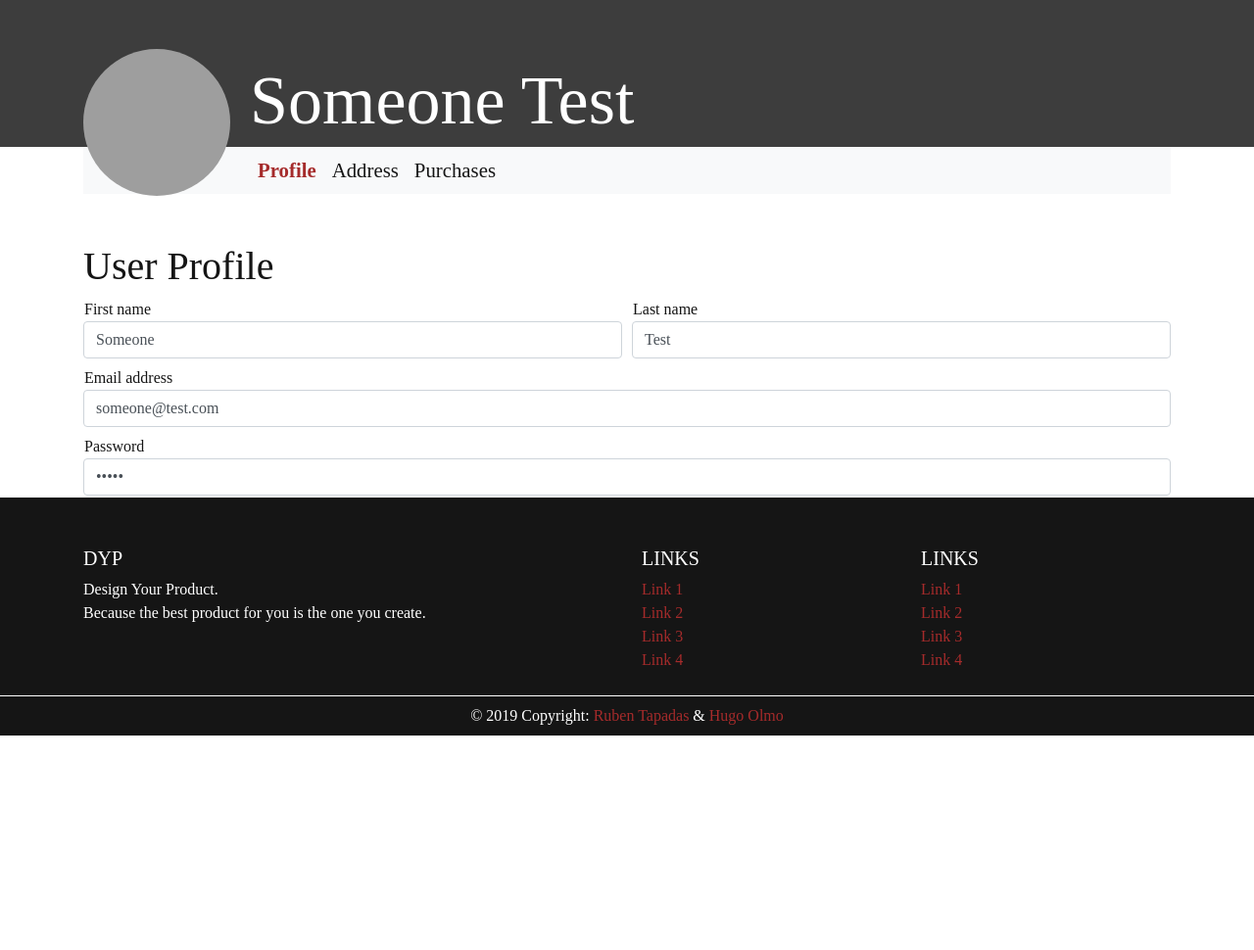
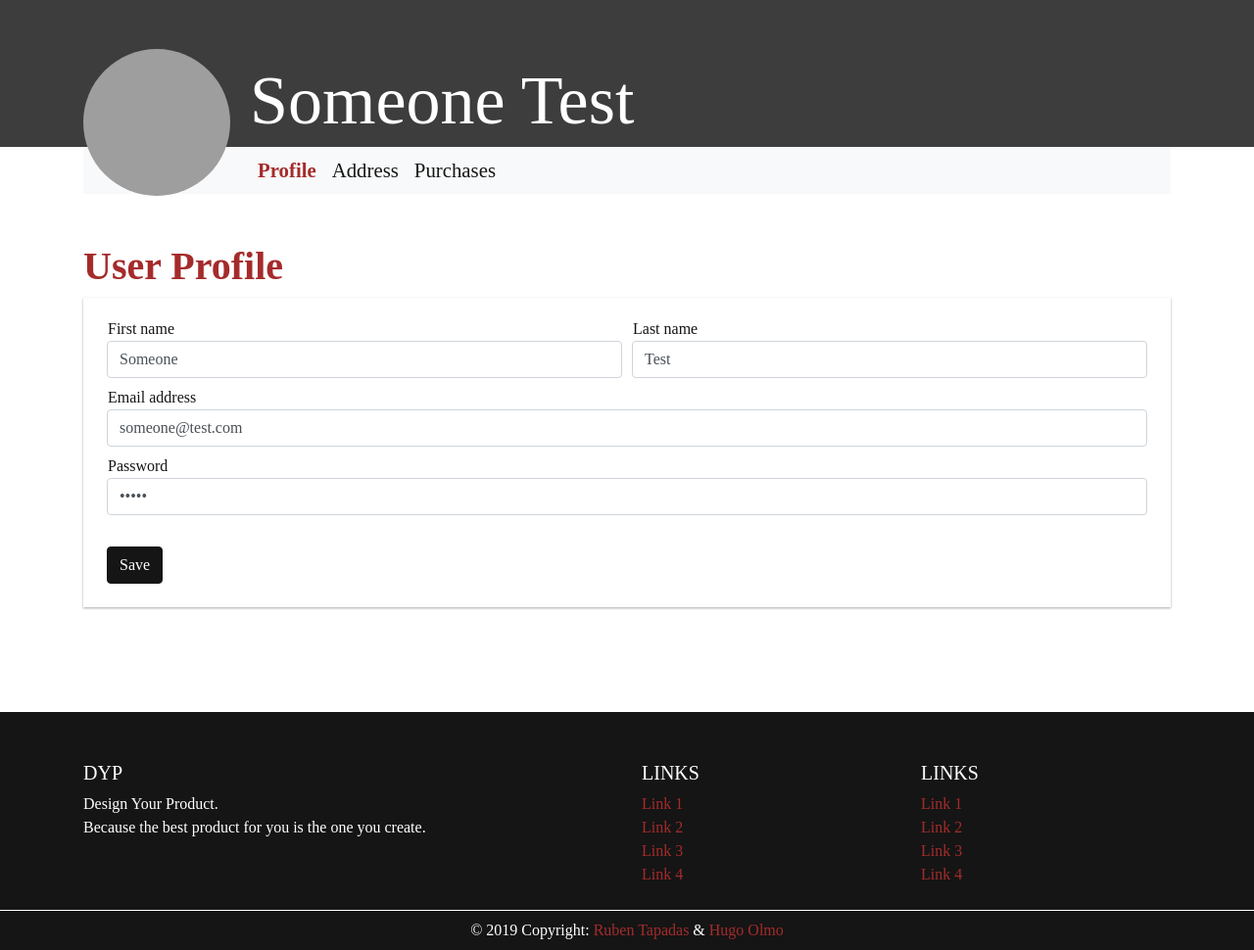
Before and after one commit to RubenTapadas/DYP, a PHP site: page /user.html in a window 1280 px wide. Shown: the part 49-1019 px from the top of the page at 98% size. Before the commit the page ends 800 px from the top, so only its background shows below. Run offline with PHP 8.4, Linux system fonts and the light colour scheme; grey boxes are pictures that could not be loaded.

Commit message:
changed language to english changed purchases

```diff
--- a/connect.php
+++ b/connect.php
@@ -1,3 +1,4 @@
 <?php
 mysql_connect('https://databases.000webhost.com/','id8152976_dyp','DYP_2018');
 mysql_select_db('id8152976_dyp');
+?>
--- a/main.css
+++ b/main.css
@@ -10,7 +10,7 @@
   font-family: continuum !important;
 }
 
-body{
+body {
   height: 100%;
 }
 
@@ -89,13 +89,13 @@ body{
 }
 
 .slot {
-  height: 200px;
+  height: 250px;
   text-align: center;
   padding-top: 160px;
   text-shadow: 0 0 10px #555, 0 0 5px #333;
   background-repeat: no-repeat;
   background-position: center center;
-  background-image: url(https://picsum.photos/500/200/?random);
+  background-image: url(https://picsum.photos/1920/300/?random);
 }
 
 .out-note, .out-note-pass {
@@ -107,7 +107,7 @@ body{
   background-color: rgb(21, 21, 21, 0.5);
   z-index: 20;
   cursor: pointer;
-  display:none;
+  display: none;
 }
 
 .note {
@@ -178,6 +178,11 @@ label {
   color: #151515;
 }
 
+.user-profile > h1{
+  color: #a52b2b;
+  font-weight: bold;
+}
+
 .blank {
   width: 100%;
   height: 150px;
@@ -217,26 +222,52 @@ label {
 }
 
 /* Footer */
-.page-footer{
-  background-color:#151515;
-  width:100%;
+.page-footer {
+  background-color: #151515;
+  width: 100%;
   position: absolute;
-  bottom:0;
+  bottom: 0;
 }
 
-.footer-copyright{
+.footer-copyright {
   border-top: 1px solid #ffffff;
 }
 
-.page-footer a{
+.page-footer a {
   color: #a52b2b;
   text-decoration: none;
 }
 
 .footer-compensate {
-  min-height: 100vh; /* will cover the 100% of viewport */
-overflow: hidden;
-display: block;
-position: relative;
-padding-bottom: 350px; /* height of your footer */
+  min-height: 100vh;
+  overflow: hidden;
+  display: block;
+  position: relative;
+  padding-bottom: 350px;
 }
+
+@media only screen and (max-width: 767px) {
+  .footer-compensate {
+    padding-bottom: 750px;
+  }
+}
+
+.slot-purchase {
+  width: 100%;
+  height: auto;
+  background-color: #ffffff;
+}
+
+.shade{
+  box-shadow: 0 1px 3px rgba(0,0,0,0.12), 0 1px 2px rgba(0,0,0,0.24);
+  transition: all 0.3s cubic-bezier(.25,.8,.25,1);
+}
+
+#past-product{
+  height: 250px;
+  border-left: 16px solid #ffffff;
+  border-right: 16px solid #ffffff;
+  background-repeat: no-repeat;
+  background-position: center center;
+  background-image: url(https://picsum.photos/1920/300/?random);
+}
--- a/main.js
+++ b/main.js
@@ -35,19 +35,23 @@ $(window).on('load', function() {
   $("#name-submit").click(function() {
     var name = $('#name').val();
     if ($.trim(name) != ''){
-      $.post('main.php', {name: name}, function(data){
-        alert(data);
-      });
+      $.ajax({
+        url:"main.php", //the page containing php script
+        type: "POST", //request type
+        success:function(result){
+         alert(result);
+       }
+     });
     }
   });
 
   //Google
-  function onSignIn(googleUser) {
+  /* function onSignIn(googleUser) {
     var profile = googleUser.getBasicProfile();
     console.log('ID: ' + profile.getId()); // Do not send to your backend! Use an ID token instead.
     console.log('Name: ' + profile.getName());
     console.log('Image URL: ' + profile.getImageUrl());
     console.log('Email: ' + profile.getEmail()); // This is null if the 'email' scope is not present.
-  }
+  } */
 
 });
--- a/main.php
+++ b/main.php
@@ -1,2 +1 @@
-<?php
-echo 'Hello';
+<?php echo 'hello'; ?>
--- a/user.html
+++ b/user.html
@@ -1,5 +1,5 @@
 <!DOCTYPE html>
-<html lang="pt">
+<html lang="eng">
 
 <head>
   <meta charset="utf-8">
@@ -10,6 +10,7 @@
 </head>
 
 <body class="light">
+  <div class="footer-compensate">
 
     <div class="out-note">
       <div class="note">
@@ -91,7 +92,7 @@
 
       <div class="user-profile" id="user1">
         <h1>User Profile</h1>
-      <form class="pt-4">
+        <form class="p-4 shade" style="padding-top: 2.7rem !important;">
           <div class="form-row">
             <div class="col">
               <div class="form-group">
@@ -120,7 +121,7 @@
 
       <div class="user-profile" id="user2">
         <h1>Address</h1>
-      <form onkeypress="" class="pt-4">
+        <form class="p-4 shade" style="padding-top: 2.7rem !important;">
           <div class="form-group">
             <input type="text" id="edit-country" class="form-control" required>
             <label class="form-control-placeholder" for="edit-country">Country</label>
@@ -147,21 +148,28 @@
 
       <div class="user-profile" id="user3">
         <h1>Purchase History</h1>
-      <form class="pt-4">
-        <div class="form-group">
-          <input type="text" id="edit-creditcardnumber" class="form-control" required>
-          <label class="form-control-placeholder" for="edit-creditcardnumber">Credit card number</label>
+        <form class="p-4 shade">
+          <div class="slot-purchase">
+            <div class="row">
+              <div class="col-2" id="past-product"></div>
+
+              <div class="col-10">
+                <h4>Name of the product</h4>
+                <div class="row">
+                  <div class="col-2">
+                    <span>Produto</span>
+                    <p>Nome do produto</p>
+                    <span>Produto</span>
+                    <p>Nome do produto</p>
+                    <span>Produto</span>
+                    <p>Nome do produto</p>
+                    <span>Produto</span>
+                    <p>Nome do produto</p>
                   </div>
-        <div class="form-group">
-          <input type="text" id="edit-expirationdate" class="form-control" required>
-          <label class="form-control-placeholder" for="edit-expirationdate">Expiration date</label>
                 </div>
-        <div class="form-group">
-          <input type="text" id="edit-cvv" class="form-control" required>
-          <label class="form-control-placeholder" for="edit-cvv">CVV</label>
               </div>
-        <button type="submit" id="edit3" class="btn btn-primary">Save</button>
-      </form>
+            </div>
+          </div>
       </div>
     </div>
 
@@ -216,6 +224,7 @@
         <a href="https://www.linkedin.com/in/hugoolmo/" target="_blank"> Hugo Olmo</a>
       </div>
     </footer>
+  </div>
 
   <script src="https://code.jquery.com/jquery-3.3.1.min.js" integrity="sha256-FgpCb/KJQlLNfOu91ta32o/NMZxltwRo8QtmkMRdAu8=" crossorigin="anonymous"></script>
   <script src="https://cdnjs.cloudflare.com/ajax/libs/popper.js/1.14.3/umd/popper.min.js" integrity="sha384-ZMP7rVo3mIykV+2+9J3UJ46jBk0WLaUAdn689aCwoqbBJiSnjAK/l8WvCWPIPm49" crossorigin="anonymous"></script>
```
Also changed, not shown: home.html (+10 -9 lines), login.html (+6 -6 lines), test.html (added). Lines whose indentation alone changed are shown as unchanged.
